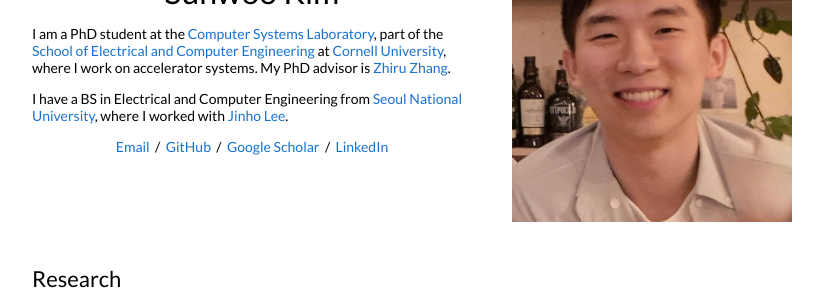
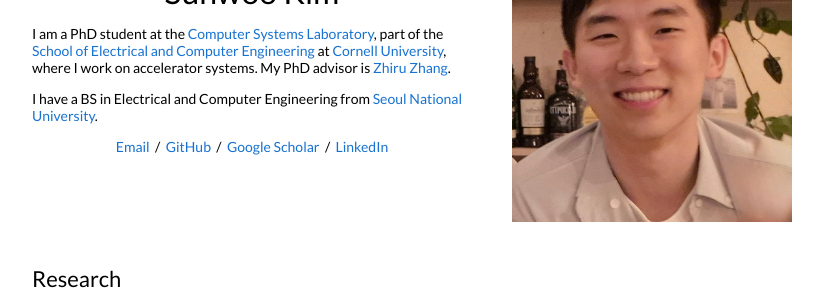
Before and after one commit to sunwookim028/sunwookim028.github.io, a Jekyll site: the page built from _posts/2025-08-22-g3sa.markdown, in a window 1280 px wide. Shown: the part 127-427 px from the top of the page, without its empty margins (228-1051 px from the left). Built offline with Jekyll 4.4.1, drawn with Linux system fonts in a browser that asks for light colours.

Commit message:
Update default.html

```diff
--- a/_layouts/default.html
+++ b/_layouts/default.html
@@ -37,7 +37,7 @@
               <p>I am a PhD student at the <a href="https://www.csl.cornell.edu">Computer Systems Laboratory</a>, part of the <a href="https://www.engineering.cornell.edu/ece/">School of Electrical and Computer Engineering</a> at <a href="https://www.cornell.edu">Cornell University</a>, where I work on accelerator systems. My PhD advisor is <a href="https://www.csl.cornell.edu/~zhiruz/index.html">Zhiru Zhang</a>.
               </p>
               <p>
-                I have a BS in Electrical and Computer Engineering from <a href="https://ece.snu.ac.kr/en">Seoul National University</a>, where I worked with <a href="https://aisys.snu.ac.kr">Jinho Lee</a>.
+                I have a BS in Electrical and Computer Engineering from <a href="https://ece.snu.ac.kr/en">Seoul National University</a>.
               </p>
               <p style="text-align:center">
                 <a target="_blank" href="https://mailhide.io/e/81v8c39M"> Email</a> &nbsp;/&nbsp;
```
